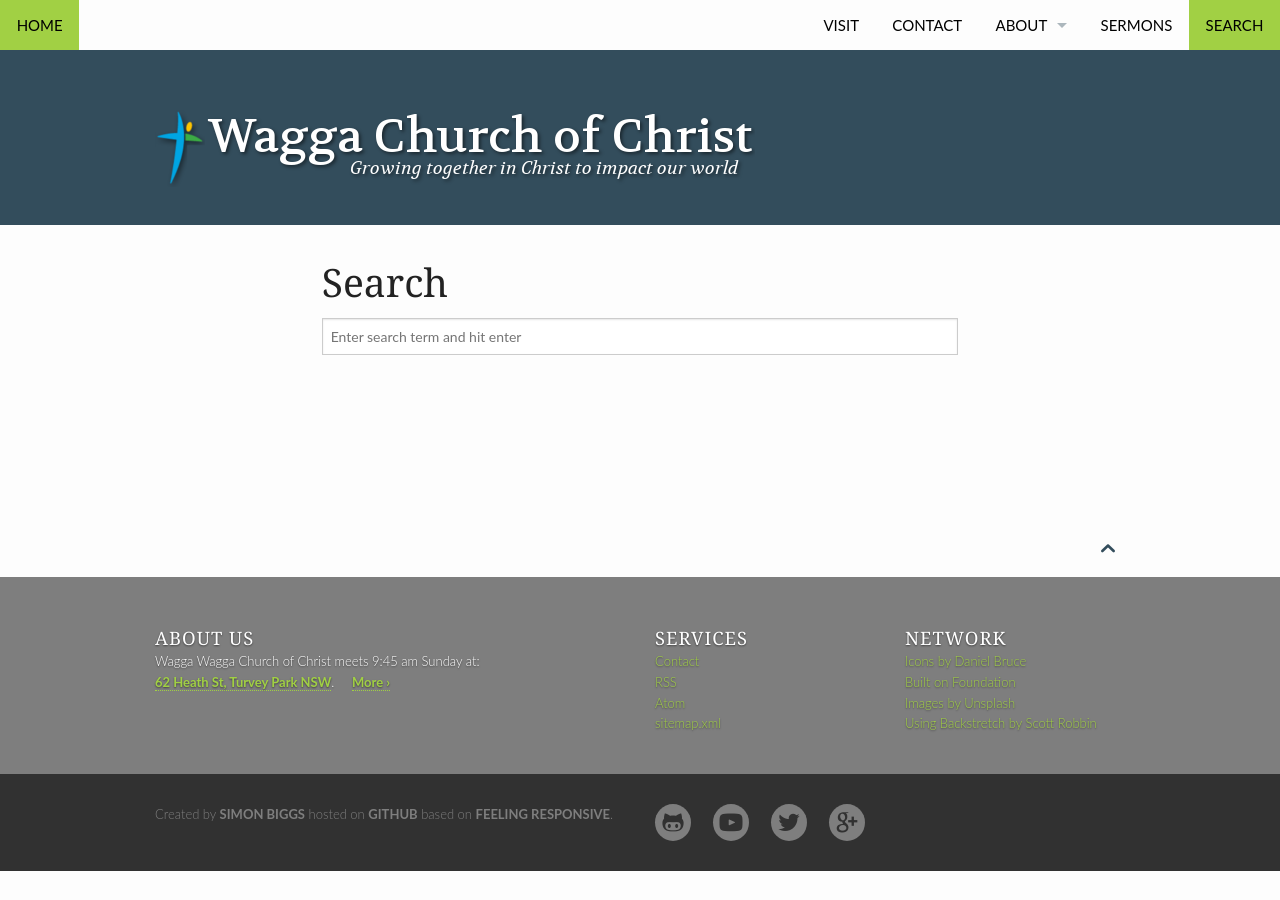
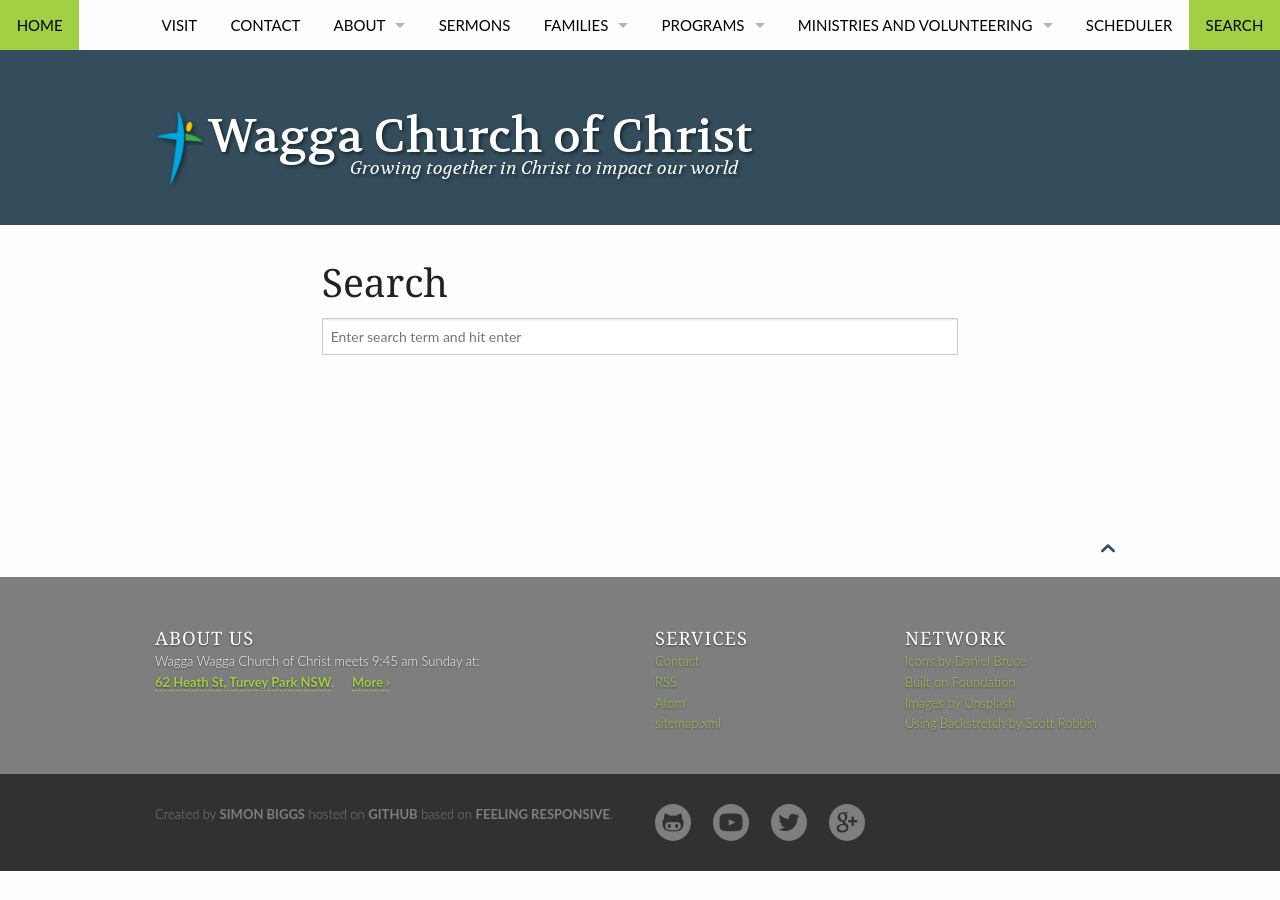
Before and after one commit to SimonBiggs/jekyll-google-drive, a Jekyll site: the page built from pages/search.md, in a window 1280 px wide. Built offline with Jekyll 4.4.1, drawn with Linux system fonts in a browser that asks for light colours.

Commit message:
update navigation

```diff
--- a/_data/navigation.yml
+++ b/_data/navigation.yml
@@ -23,6 +23,57 @@
   url: "/sermons/"
   side: right
 
+- title: "Families"
+  url: "/families/"
+  side: right
+  dropdown:
+  - title: "Playgroup"
+    url: "/families/playgroup/"
+  - title: "Creche"
+    url: "/families/creche/"
+  - title: "Kids church"
+    url: "/families/kidschurch/"
+  - title: "Youth group"
+    url: "/families/youth/"
+
+- title: "Programs"
+  url: "/programs/"
+  side: right
+  dropdown:
+  - title: "Alpha course"
+    url: "/programs/alpha/"
+  - title: "Women's breakfast"
+    url: "/programs/womansbreaky/"
+  - title: "Men's breakfast"
+    url: "/programs/mensbreaky/"
+
+- title: "Ministries and Volunteering"
+  url: "/ministries/"
+  side: right
+  dropdown:
+  - title: "Speaker"
+    url: "/ministries/speaker/"
+  - title: "Worship team"
+    url: "/ministries/worship/"
+  - title: "Communion"
+    url: "/ministries/communion/"
+  - title: "Sound"
+    url: "/ministries/sound/"
+  - title: "Morning tea"
+    url: "/ministries/tea/"
+  - title: "Welcoming"
+    url: "/ministries/welcoming/"
+  - title: "Childrens"
+    url: "/ministries/childrens/"
+  - title: "Communion preparations"
+    url: "/ministries/communionprep"
+  - title: "Counting offering"
+    url: "/ministries/countoffering"
+
+- title: "Scheduler"
+  url: "/scheduler/"
+  side: right
+
 # - title: Blog
 #   url: "/blog/"
 #   side: left
```
